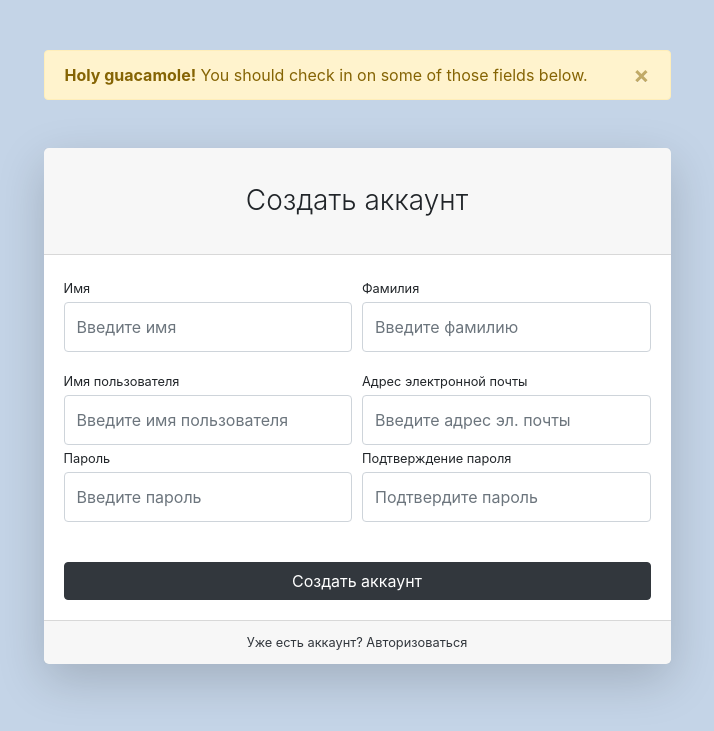
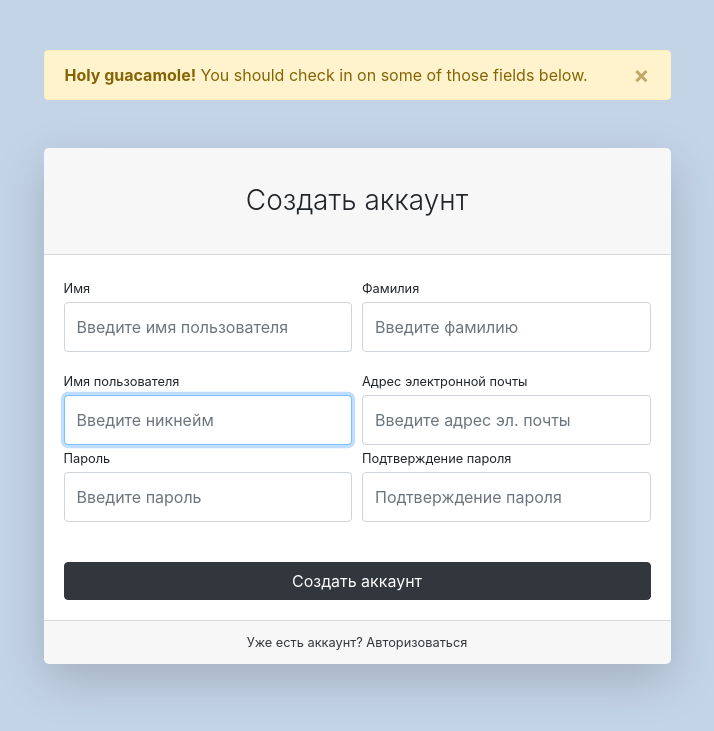
Before and after one commit to eronryabets/store, a Django app: page /users/registration/ in a window 1280 px wide. Shown: the top 731 px of the page, without its empty margins (283-997 px from the left). Run offline with Django 5.2, Linux system fonts and the light colour scheme; parts of the project's set-up code (start-up, migrations or seed data) failed here and were passed over; some libraries are stand-ins or nearby versions.

Commit message:
Added registration.

```diff
--- a/users/forms.py
+++ b/users/forms.py
@@ -1,9 +1,36 @@
-from django.contrib.auth.forms import AuthenticationForm
+from django import forms
+from django.contrib.auth.forms import AuthenticationForm, UserCreationForm
 
 from users.models import User
 
 
 class UserLoginForm(AuthenticationForm):
+    username = forms.CharField(widget=forms.TextInput(attrs={
+        'class': 'form-control py-4',
+        'placeholder': 'Введите имя пользователя'}))
+    password = forms.CharField(widget=forms.PasswordInput(attrs={
+        'class': 'form-control py-4',
+        'placeholder': 'Введите пароль'}))
+
     class Meta:
         model = User
         fields = ('username', 'password')
+
+
+class UserRegisterForm(UserCreationForm):
+    first_name = forms.CharField(widget=forms.TextInput(attrs={
+        'class': 'form-control py-4', 'placeholder': 'Введите имя пользователя'}))
+    last_name = forms.CharField(widget=forms.TextInput(attrs={
+        'class': 'form-control py-4', 'placeholder': 'Введите фамилию'}))
+    username = forms.CharField(widget=forms.TextInput(attrs={
+        'class': 'form-control py-4', 'placeholder': 'Введите никнейм'}))
+    email = forms.EmailField(widget=forms.EmailInput(attrs={
+        'class': 'form-control py-4', 'placeholder': 'Введите адрес эл. почты'}))
+    password1 = forms.CharField(widget=forms.PasswordInput(attrs={
+        'class': 'form-control py-4', 'placeholder': 'Введите пароль'}))
+    password2 = forms.CharField(widget=forms.PasswordInput(attrs={
+        'class': 'form-control py-4', 'placeholder': 'Подтверждение пароля'}))
+
+    class Meta:
+        model = User
+        fields = ('first_name', 'last_name', 'username', 'email', 'password1', 'password2')
--- a/users/templates/users/registration.html
+++ b/users/templates/users/registration.html
@@ -5,6 +5,16 @@
         <div class="container">
             <div class="row justify-content-center">
                 <div class="col-lg-7">
+                    {% if form.errors %}
+                        <p style="color: red;">Please correct the errors below:</p>
+                        <ul>
+                            {% for field in form %}
+                                {% for error in field.errors %}
+                                    <li>{{ field.label }}: {{ error }}</li>
+                                {% endfor %}
+                            {% endfor %}
+                        </ul>
+                    {% endif %}
                     <div class="alert alert-warning alert-dismissible fade show" role="alert"
                          style="margin-top: 50px;">
                         <strong>Holy guacamole!</strong> You should check in on some of those fields below.
@@ -16,52 +26,49 @@
                         <div class="card-header"><h3 class="text-center font-weight-light my-4">Создать аккаунт</h3>
                         </div>
                         <div class="card-body">
-                                <form>
+                            <form action="{% url 'users:registration' %}" method="post">
+                                {% csrf_token %}
                                 <div class="form-row">
                                     <div class="col-md-6">
                                         <div class="form-group">
-                                                <label class="small mb-1" for="inputFirstName">Имя</label>
-                                                <input class="form-control py-4" id="inputFirstName" type="text"
-                                                       placeholder="Введите имя"/>
+                                            <label class="small mb-1" for="{{ form.first_name.id_for_label }}">
+                                                Имя</label>
+                                            {{ form.first_name }}
                                         </div>
                                     </div>
                                     <div class="col-md-6">
                                         <div class="form-group">
-                                                <label class="small mb-1" for="inputLastName">Фамилия</label>
-                                                <input class="form-control py-4" id="inputLastName" type="text"
-                                                       placeholder="Введите фамилию"/>
+                                            <label class="small mb-1" for="{{ form.last_name.id_for_label }}">
+                                                Фамилия</label>
+                                            {{ form.last_name }}
                                         </div>
                                     </div>
                                 </div>
                                 <div class="form-row">
                                     <div class="col-md-6">
-                                            <label class="small mb-1" for="inputUsername">Имя пользователя</label>
-                                            <input class="form-control py-4" id="inputUsername" type="text"
-                                                   aria-describedby="usernameHelp"
-                                                   placeholder="Введите имя пользователя"/>
+                                        <label class="small mb-1" for="{{ form.username.id_for_label }}">
+                                            Имя пользователя</label>
+                                        {{ form.username }}
                                     </div>
                                     <div class="col-md-6">
-                                            <label class="small mb-1" for="inputEmailAddress">Адрес электронной
-                                                почты</label>
-                                            <input class="form-control py-4" id="inputEmailAddress" type="email"
-                                                   aria-describedby="emailHelp"
-                                                   placeholder="Введите адрес эл. почты"/>
+                                        <label class="small mb-1" for="{{ form.email.id_for_label }}">
+                                            Адрес электронной почты</label>
+                                        {{ form.email }}
                                     </div>
                                 </div>
                                 <div class="form-row">
                                     <div class="col-md-6">
                                         <div class="form-group">
-                                                <label class="small mb-1" for="inputPassword">Пароль</label>
-                                                <input class="form-control py-4" id="inputPassword" type="password"
-                                                       placeholder="Введите пароль"/>
+                                            <label class="small mb-1" for="{{ form.password1.id_for_label }}">
+                                                Пароль</label>
+                                            {{ form.password1 }}
                                         </div>
                                     </div>
                                     <div class="col-md-6">
                                         <div class="form-group">
-                                                <label class="small mb-1" for="inputConfirmPassword">Подтверждение
-                                                    пароля</label>
-                                                <input class="form-control py-4" id="inputConfirmPassword"
-                                                       type="password" placeholder="Подтвердите пароль"/>
+                                            <label class="small mb-1" for="{{ form.password2.id_for_label }}">
+                                                Подтверждение пароля</label>
+                                            {{ form.password2 }}
                                         </div>
                                     </div>
                                 </div>
--- a/users/views.py
+++ b/users/views.py
@@ -4,7 +4,7 @@ from django.contrib import auth
 from django.urls import reverse
 
 from users.models import User
-from users.forms import UserLoginForm
+from users.forms import UserLoginForm, UserRegisterForm
 
 
 def login(request):
@@ -25,4 +25,12 @@ def login(request):
 
 
 def registration(request):
-    return render(request, 'users/registration.html')
+    if request.method == 'POST':
+        form = UserRegisterForm(data=request.POST)
+        if form.is_valid():
+            form.save()
+            return HttpResponseRedirect(reverse('users:login'))
+    else:
+        form = UserRegisterForm()
+    context = {'form': form}
+    return render(request, 'users/registration.html', context)
```
Also changed, not shown: users/templates/users/login.html (+9 -11 lines), db.sqlite3. Lines whose indentation alone changed are shown as unchanged.
